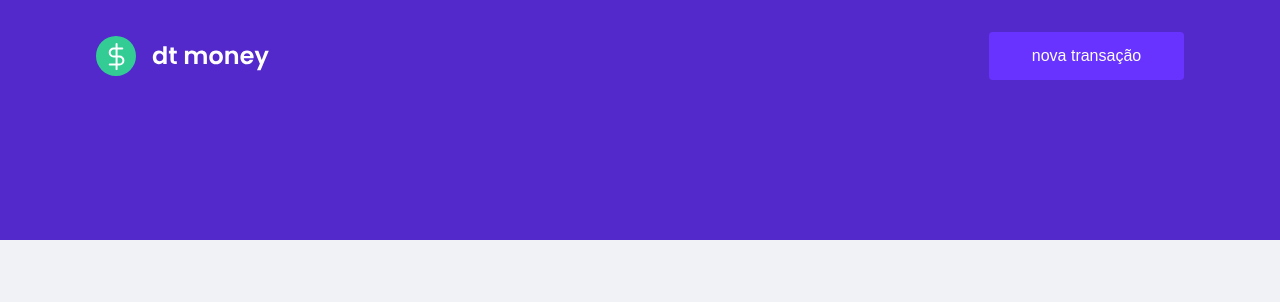
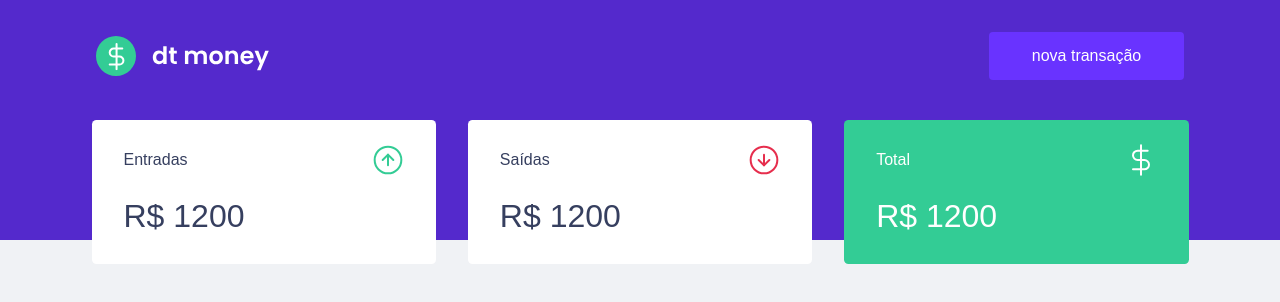
Before and after one commit to tonymatheus/dtmoney, a React (Create React App) app: page / in a window 1280 px wide. Shown: the top 302 px of the page. Built offline with nearby package versions, Linux system fonts and the light colour scheme.

Commit message:
Implements the summary styles structure

```diff
--- a/public/index.html
+++ b/public/index.html
@@ -7,7 +7,7 @@
     <meta name="viewport" content="width=device-width, initial-scale=1" />
     <link rel="shortcut icon" href="favicon.png" type="image/x-icon" />
     <link
-      href="https://fonts.googleapis.com/css2?family=Poppins:ital,wght@0,600;1,400&display=swap"
+      href="https://fonts.googleapis.com/css2?family=Poppins:ital,wght@0,600;500;1,400&display=swap"
       rel="stylesheet"
     />
     <title>Dt Money</title>
--- a/src/App.tsx
+++ b/src/App.tsx
@@ -1,11 +1,13 @@
 import React from "react";
 import { Header } from "./components/Header";
+import { Dashboard } from "./components/Dashboard";
 import { GlobalStyle } from "./styles/styles";
 
 export function App() {
   return (
     <>
       <Header />
+      <Dashboard />
       <GlobalStyle />
     </>
   );
--- /dev/null
+++ b/src/components/Dashboard/index.tsx
@@ -0,0 +1,11 @@
+import React from "react";
+import { Container } from "./styles";
+import { Summary } from "../Summary";
+
+export const Dashboard = () => {
+  return (
+    <Container>
+        <Summary />
+    </Container>
+  );
+};
--- /dev/null
+++ b/src/components/Dashboard/styles.ts
@@ -0,0 +1,7 @@
+import styled from "styled-components";
+
+export const Container = styled.main`
+  max-width: 1129px;
+  margin: 0 auto;
+  padding: 2.5rem 1rem;
+`;
--- a/src/components/Header/index.tsx
+++ b/src/components/Header/index.tsx
@@ -1,16 +1,16 @@
-import react from "react";
+
 import logo from "../../assets/Logo.svg";
 import { Container, Content } from "./styles";
 
 export const Header = () => {
   return (
-    <div>
+
       <Container>
         <Content>
           <img src={logo} alt="dt-money" />
           <button>nova transação</button>
         </Content>
       </Container>
-    </div>
+
   );
 };
--- /dev/null
+++ b/src/components/Summary/index.tsx
@@ -0,0 +1,33 @@
+import React from "react";
+import { Container } from "./styles";
+import entradas from "../../assets/Entradas.svg";
+import saidas from "../../assets/Saidas.svg";
+import total from "../../assets/Total.svg";
+
+export const Summary = () => {
+  return (
+    <Container>
+      <div>
+        <header>
+          <p>Entradas</p>
+          <img src={entradas} alt="Entradas" />
+        </header>
+        <strong>R$ 1200</strong>
+      </div>
+      <div>
+        <header>
+          <p>Saídas</p>
+          <img src={saidas} alt="Saídas" />
+        </header>
+        <strong>R$ 1200</strong>
+      </div>
+      <div className="highLight-color">
+        <header>
+          <p>Total</p>
+          <img src={total} alt="Total" />
+        </header>
+        <strong>R$ 1200</strong>
+      </div>
+    </Container>
+  );
+};
--- /dev/null
+++ b/src/components/Summary/styles.ts
@@ -0,0 +1,36 @@
+import styled from "styled-components";
+
+export const Container = styled.div`
+  display: grid;
+
+  grid-template-columns: repeat(3, 1fr);
+
+  gap: 2rem;
+  margin-top: -10rem;
+
+  div {
+    background: var(--shape);
+    padding: 1.5rem 2rem;
+    border-radius: 0.28rem;
+    color: var(--text-title);
+  }
+
+  header {
+    display: flex;
+    align-items: center;
+    justify-content: space-between;
+  }
+
+  strong {
+    display: block;
+    margin-top: 1rem;
+    font-size: 2rem;
+    line-height: 3rem;
+    font-weight: 500;
+  }
+
+  & .highLight-color {
+    background: var(--green);
+    color: #fff;
+  }
+`;
--- a/src/styles/styles.ts
+++ b/src/styles/styles.ts
@@ -5,6 +5,7 @@ export const GlobalStyle = createGlobalStyle`
     --background:#f0f3f5;
     --red:#e52e40;
     --blue: #5429cc;
+    --green: #33cc95;
 
     --blue-light:#6933ff;
 
```
Also changed, not shown: src/assets/Saidas.svg (renamed from src/assets/Saídas.svg).
